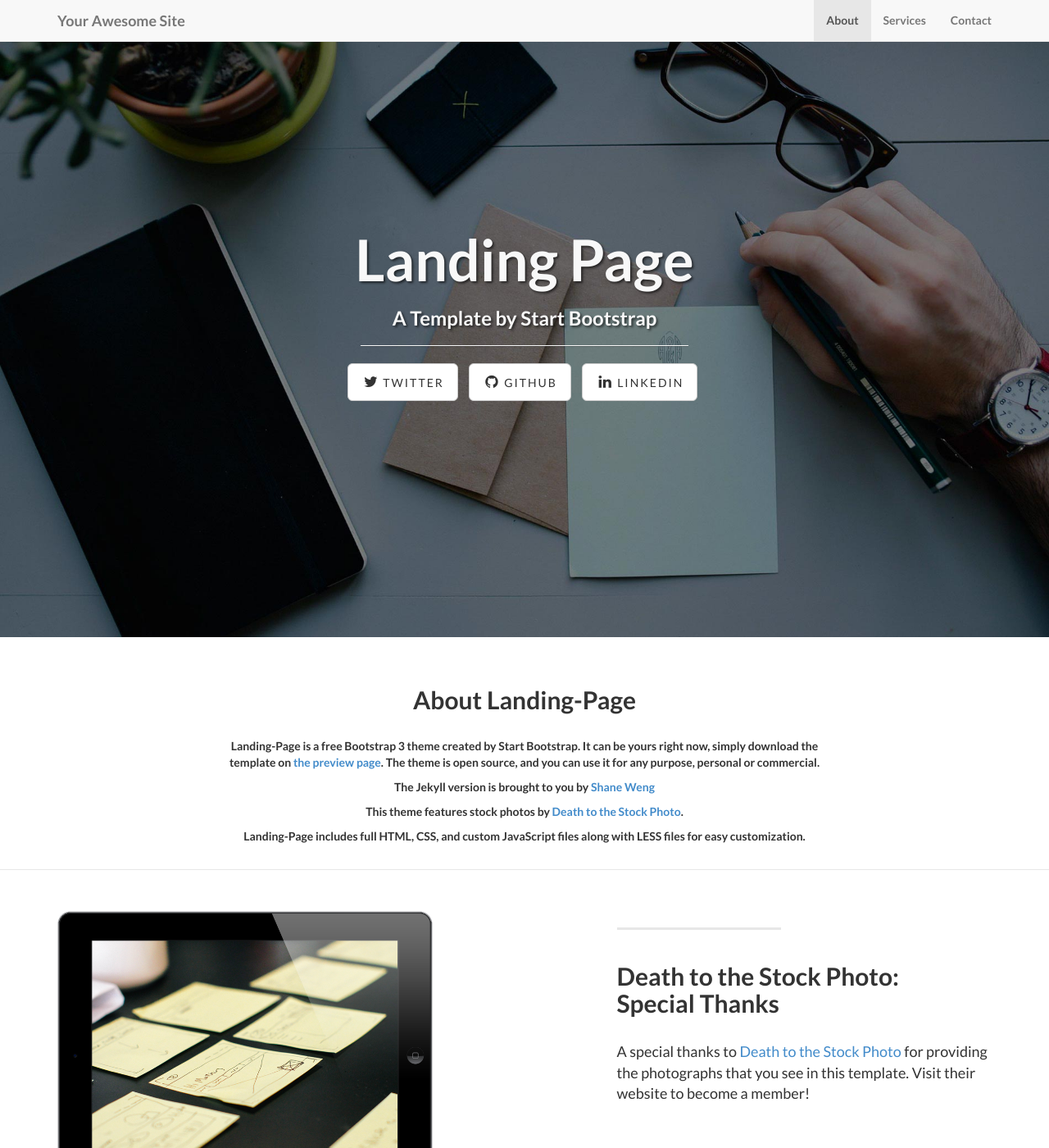
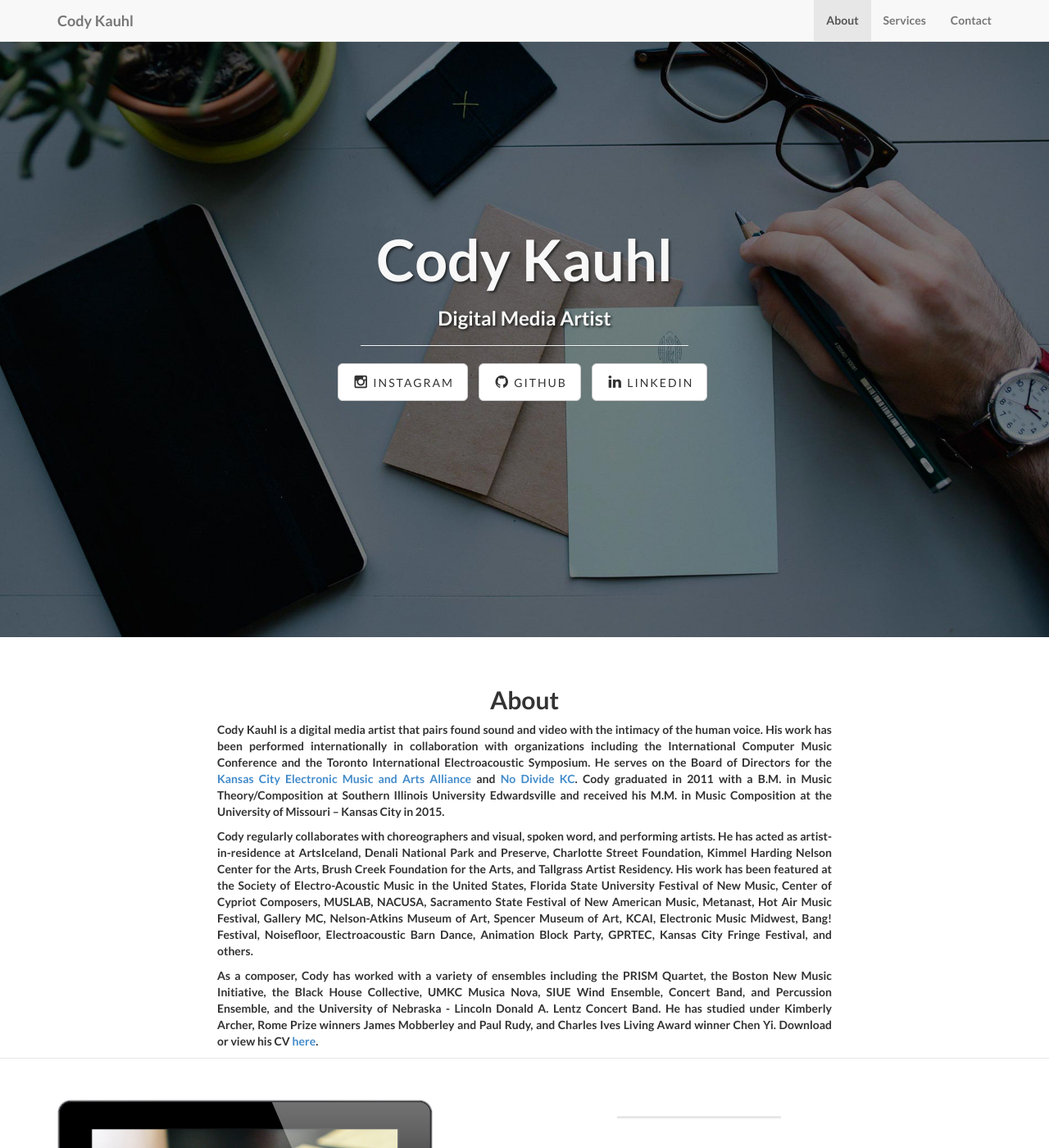
Before and after one commit to codykauhl/codykauhl.github.io, a Jekyll site: the page built from index.html, in a window 1280 px wide and 1400 px high. Shown: the whole window at 82% size. Built offline with Jekyll 4.4.1, drawn with Linux system fonts in a browser that asks for light colours; some of the changed text lies outside the part shown.

Commit message:
Initial Changes

```diff
--- a/_config.yml
+++ b/_config.yml
@@ -3,15 +3,12 @@
 # ----------------------- #
 
 url: http://yoursite.com
-title: Your Awesome Site
+title: Cody Kauhl
 email: your-email@domain.com
-author: Your Name
-description: > # "Write an awesome description for your new site here.
-  You can edit this line in _config.yml. It will appear in your document
-  head meta (for Google search results) and in your feed.xml site
-  description.
-copyright: 'Copyright &copy; 2015 Your Name. All Rights Reserved.'
-credits: 'Credits: Landing Page is a free to use, open source Bootstrap theme created by <a href="http://startbootstrap.com/">Start Bootstrap</a>.'
+author: Cody Kauhl
+description: Digital Media Artist
+copyright: '&copy; 2019 Cody Kauhl. All Rights Reserved.'
+credits: ''
 
 # ----------------------- #
 #    Jekyll & Plugins     #
@@ -26,9 +23,9 @@
 # ----------------------- #
 
 social:
-  - title: twitter
-    url: https://twitter.com/SBootstrap
+  - title: instagram
+    url: https://twitter.com/codykauhl
   - title: github
-    url: https://github.com/IronSummitMedia/startbootstrap
+    url: https://github.com/codykauhl
   - title: linkedin
-    url:
+    url: https://www.linkedin.com/in/codykauhl/
--- a/_includes/about.html
+++ b/_includes/about.html
@@ -3,13 +3,10 @@
         <div class="row">
             <div class="col-lg-8 col-lg-offset-2">
               <br/><br/>
-              <h2>About Landing-Page</h2>
-              <br/>
-                <p>Landing-Page is a free Bootstrap 3 theme created by Start Bootstrap. It can be yours right now, simply download the template on <a href="http://startbootstrap.com/template-overviews/landing-page/">the preview page</a>. The theme is open source, and you can use it for any purpose, personal or commercial.</p>
-                <p>The Jekyll version is brought to you by <a href="https://github.com/swcool">Shane Weng</a></p>
-                <p>This theme features stock photos by <a href="http://join.deathtothestockphoto.com//">Death to the Stock Photo</a>.</p>
-                <p>Landing-Page includes full HTML, CSS, and custom JavaScript files along with LESS files for easy customization.</p>
-                <br/>
+              <h2>About</h2>
+              <p style="text-align: justify;">Cody Kauhl is a digital media artist that pairs found sound and video with the intimacy of the human voice. His work has been performed internationally in collaboration with organizations including the International Computer Music Conference and the Toronto International Electroacoustic Symposium. He serves on the Board of Directors for the <a href="http://kcema.net">Kansas City Electronic Music and Arts Alliance </a> and <a href="http://www.nodividekc.org">No Divide KC</a>. Cody graduated in 2011 with a B.M. in Music Theory/Composition at Southern Illinois University Edwardsville and received his M.M. in Music Composition at the University of Missouri – Kansas City in 2015.</p>
+              <p style="text-align: justify;">Cody regularly collaborates with choreographers and visual, spoken word, and performing artists. He has acted as artist-in-residence at ArtsIceland, Denali National Park and Preserve, Charlotte Street Foundation, Kimmel Harding Nelson Center for the Arts, Brush Creek Foundation for the Arts, and Tallgrass Artist Residency. His work has been featured at the Society of Electro-Acoustic Music in the United States, Florida State University Festival of New Music, Center of Cypriot Composers, MUSLAB, NACUSA, Sacramento State Festival of New American Music, Metanast, Hot Air Music Festival, Gallery MC, Nelson-Atkins Museum of Art, Spencer Museum of Art, KCAI, Electronic Music Midwest, Bang! Festival, Noisefloor, Electroacoustic Barn Dance, Animation Block Party, GPRTEC, Kansas City Fringe Festival, and others.</p>
+              <p style="text-align: justify;">As a composer, Cody has worked with a variety of ensembles including the PRISM Quartet, the Boston New Music Initiative, the Black House Collective, UMKC Musica Nova, SIUE Wind Ensemble, Concert Band, and Percussion Ensemble, and the University of Nebraska - Lincoln Donald A. Lentz Concert Band. He has studied under Kimberly Archer, Rome Prize winners James Mobberley and Paul Rudy, and Charles Ives Living Award winner Chen Yi. Download or view his CV <a href="http://codykauhl.com/wp-content/uploads/2017/12/KAUHL_cv.pdf" target="_blank">here</a>.</p>
               </div>
         </div>
     </section>
--- a/index.html
+++ b/index.html
@@ -1,5 +1,5 @@
 ---
 layout: default
-title: Landing Page
-subTitle: A Template by Start Bootstrap
+title: Cody Kauhl
+subTitle: Digital Media Artist
 ---
```
